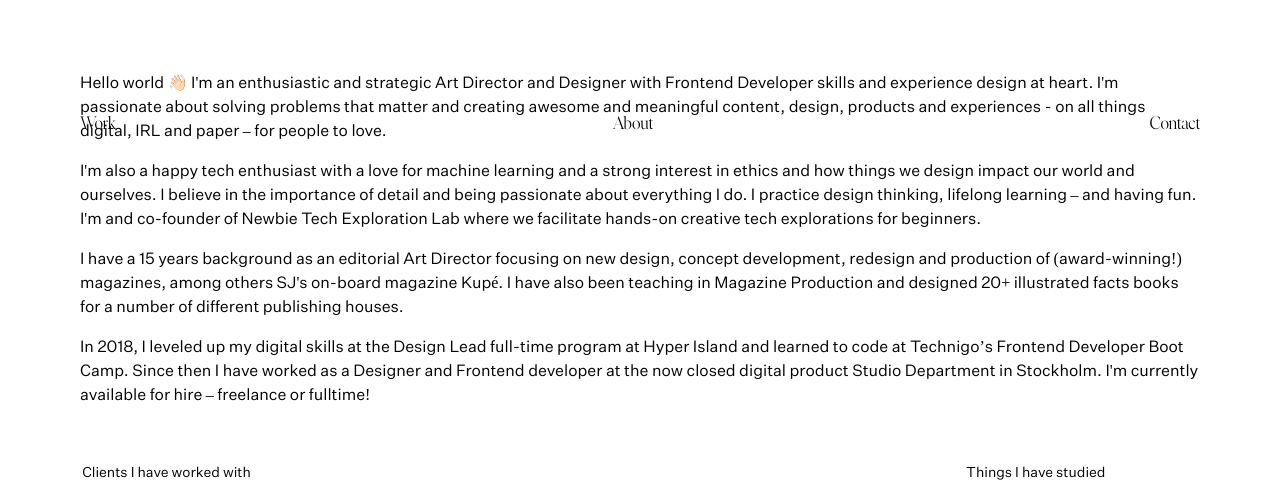
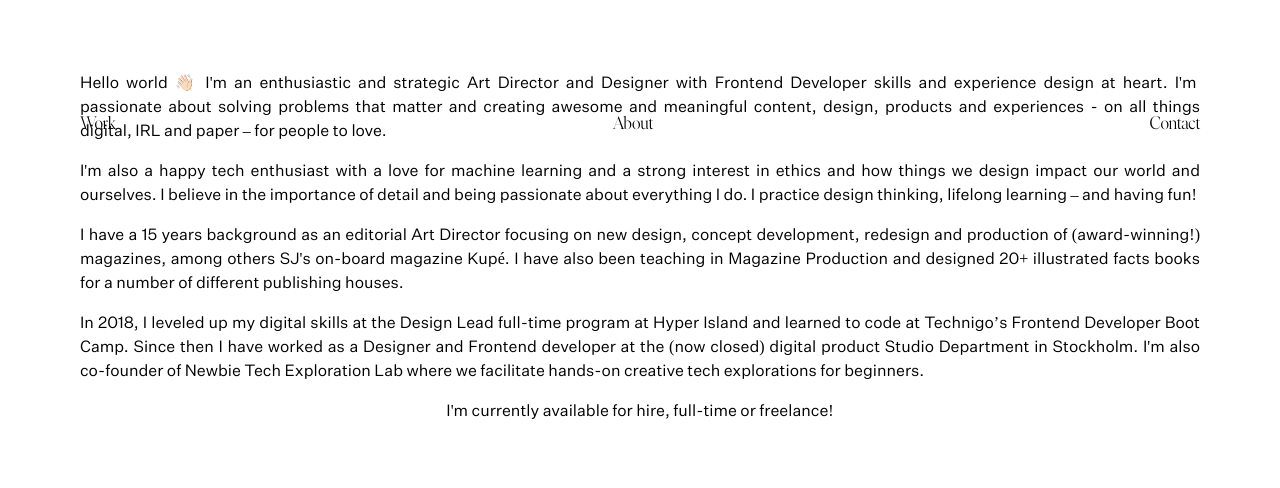
Before and after one commit to annaawgren/newportfolio, a Next.js app in the folder new_portfolio/: page /about in a window 1280 px wide. Shown: the part 623-1111 px from the top of the page. Built offline with nearby package versions, Linux system fonts and the light colour scheme; what tailwindcss-fluid would draw is missing.

Commit message:
about txt done

```diff
--- a/new_portfolio/pages/about.js
+++ b/new_portfolio/pages/about.js
@@ -28,7 +28,7 @@ export default function About() {
         })}
       </div>
 
-      <section className="about-txt about-margin-top w-full flex flex-col items-center mb-10 px-5 md:px-10 lg:px-20">
+      <section className="text-justify w-full flex flex-col items-center mb-20 px-5 md:px-10 lg:px-20">
         <p className="untitled-text text-md mb-4">
           Hello world <span>👋🏻</span> I'm an enthusiastic and strategic Art
           Director and Designer with Frontend Developer skills and experience
@@ -43,13 +43,7 @@ export default function About() {
           a strong interest in ethics and how things we design impact our world
           and ourselves. I believe in the importance of detail and being
           passionate about everything I do. I practice design thinking, lifelong
-          learning – and having fun. I'm and co-founder of{" "}
-          <span>
-            <a href="https://newbietech.io" target="_blank">
-              Newbie Tech Exploration Lab
-            </a>
-          </span>{" "}
-          where we facilitate hands-on creative tech explorations for beginners.
+          learning – and having fun!
         </p>
 
         <p className="untitled-text text-md mb-4">
@@ -63,9 +57,17 @@ export default function About() {
           In 2018, I leveled up my digital skills at the Design Lead full-time
           program at Hyper Island and learned to code at Technigo’s Frontend
           Developer Boot Camp. Since then I have worked as a Designer and
-          Frontend developer at the now closed digital product Studio Department
-          in Stockholm. I'm currently available for hire – freelance or
-          fulltime!
+          Frontend developer at the (now closed) digital product Studio
+          Department in Stockholm. I'm also co-founder of{" "}
+          <span>
+            <a href="https://newbietech.io" target="_blank">
+              Newbie Tech Exploration Lab
+            </a>
+          </span>{" "}
+          where we facilitate hands-on creative tech explorations for beginners.
+        </p>
+        <p className="untitled-text text-md mb-4">
+          I'm currently available for hire, full-time or freelance!
         </p>
       </section>
 
```
